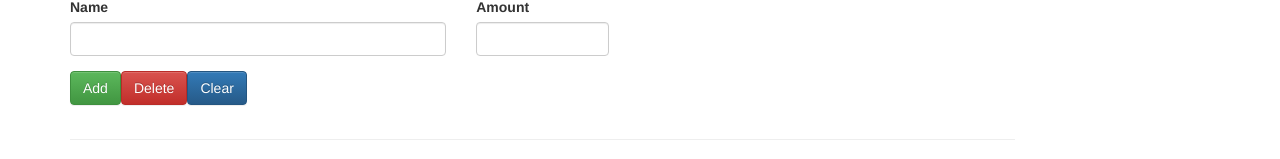
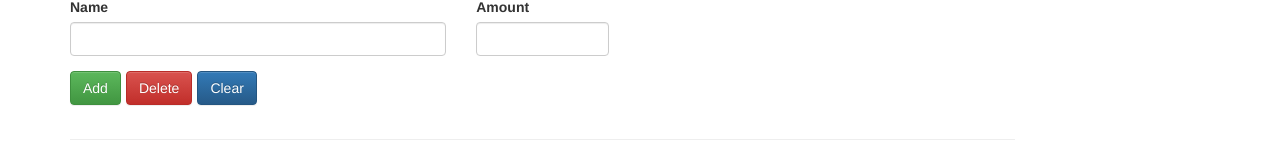
Before and after one commit to fjarado/angular-agf8p7, an Angular app: page / in a window 1280 px wide. Shown: the part 322-481 px from the top of the page. Built offline with nearby package versions, Linux system fonts and the light colour scheme.

Commit message:
1 file modified

```diff
--- a/src/app/shopping-list/shopping-edit/shopping-edit.component.css
+++ b/src/app/shopping-list/shopping-edit/shopping-edit.component.css
@@ -0,0 +1,3 @@
+button{
+  margin-right: 5px;
+}
```
